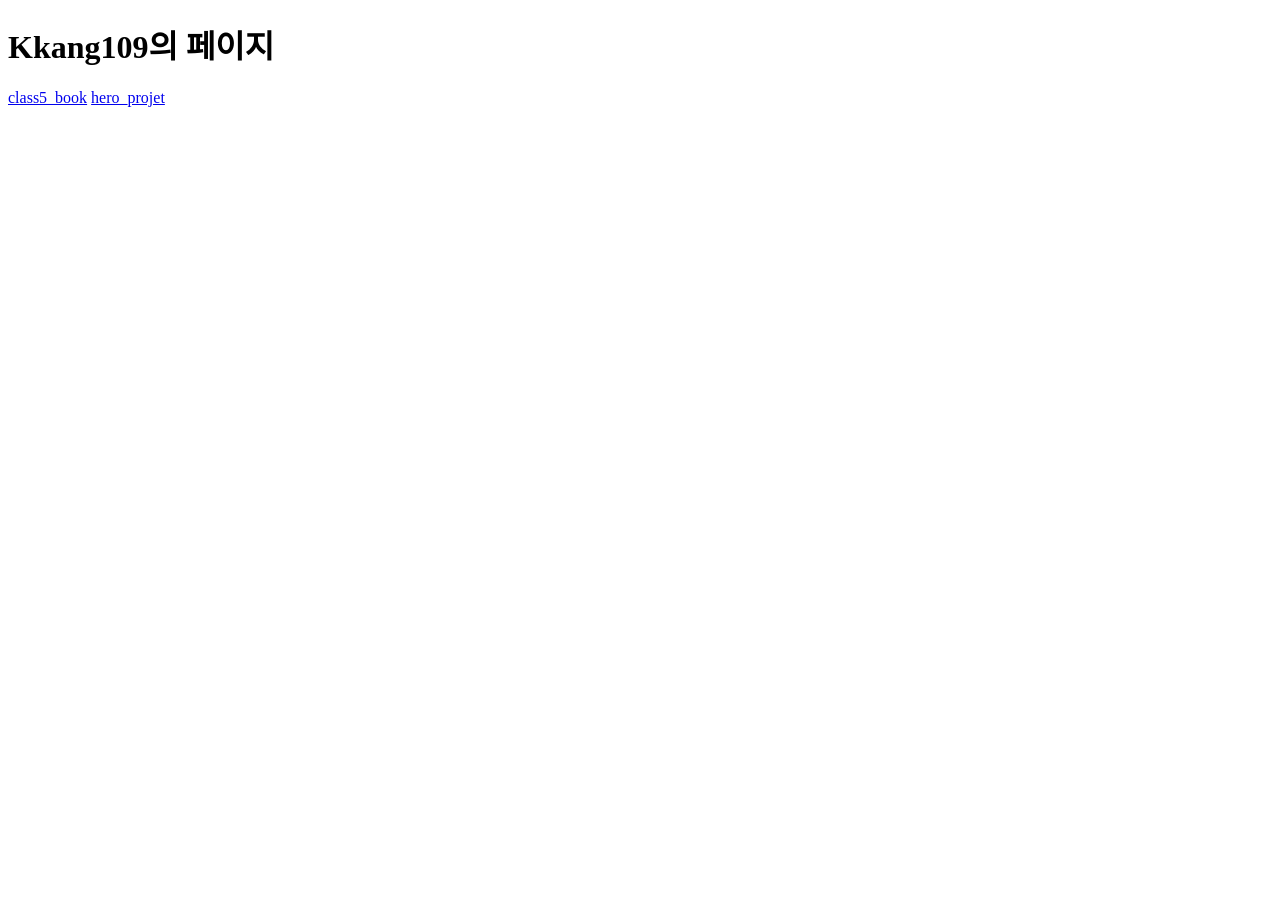
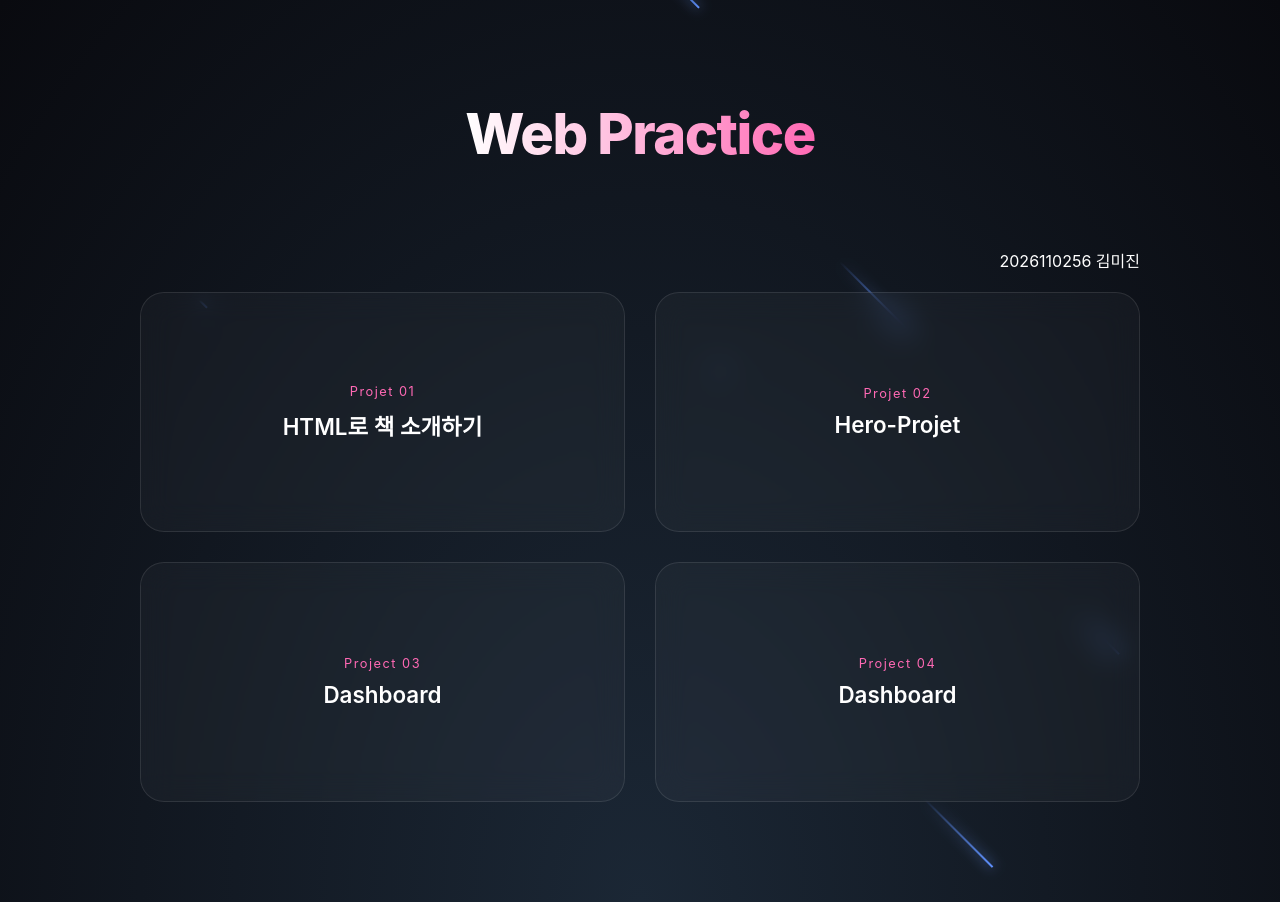
Before and after one commit to Kkang109/Kkang109.github.io, a plain HTML site: page index.html in a window 1280 px wide. Before the commit the page ends 800 px from the top, so only its background shows below. Drawn offline with Linux system fonts and the light colour scheme.

Commit message:
Add files via upload

```diff
--- a/index.html
+++ b/index.html
@@ -1,12 +1,59 @@
 <!DOCTYPE html>
-<html lang="en">
+<html lang="ko">
 <head>
     <meta charset="UTF-8">
-    <title>Kkang109</title>
+    <title>Kkang Practice</title>
+    <link rel="stylesheet" href="style/stlye.css">
 </head>
 <body>
-    <h1>Kkang109의 페이지</h1>
-    <a href="/class5_book/index.html">class5_book</a>
-    <a href="/hero_projet/index.html">hero_projet</a>
+
+    <div class="stars-container">
+        <div class="star"></div>
+        <div class="star"></div>
+        <div class="star"></div>
+        <div class="star"></div>
+        <div class="star"></div>
+        <div class="star"></div>
+    </div>
+
+    <header class="main-header">
+        <h1>Web Practice</h1>
+    </header>
+
+    <div class="content-wrapper">
+        <div class="user-info">
+            <b>2026110256 김미진</b>
+        </div>
+
+        <main class="dashboard-grid">
+            <a href="/class5_book/index.html" target="_blank" class="dashboard-card">
+                <div class="card-content">
+                    <span class="card-category">Projet 01</span>
+                    <h3>HTML로 책 소개하기</h3>
+                </div>
+            </a>
+
+            <a href="/hero_projet/index.html" target="_blank" class="dashboard-card">
+                <div class="card-content">
+                    <span class="card-category">Projet 02</span>
+                    <h3>Hero-Projet</h3>
+                </div>
+            </a>
+
+            <a href="#" target="_blank" class="dashboard-card">
+                <div class="card-content">
+                    <span class="card-category">Project 03</span>
+                    <h3>Dashboard</h3>
+                </div>
+            </a>
+
+            <a href="#" target="_blank" class="dashboard-card">
+                <div class="card-content">
+                    <span class="card-category">Project 04</span>
+                    <h3>Dashboard</h3>
+                </div>
+            </a>
+        </main>
+    </div>
 </body>
 </html>
```
